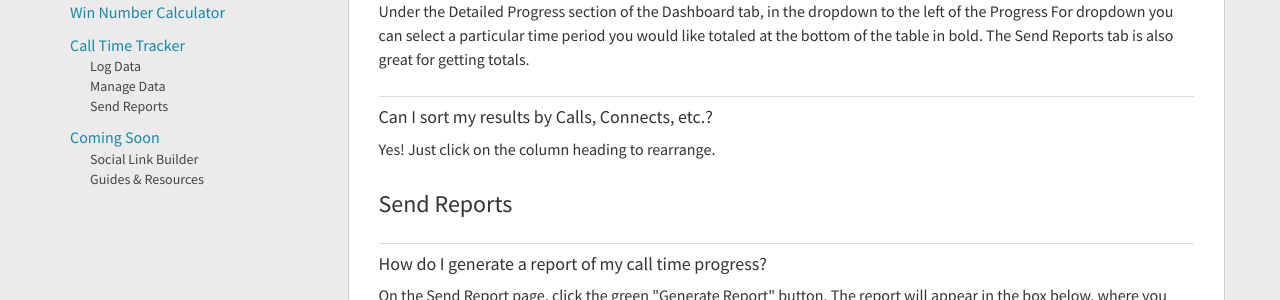
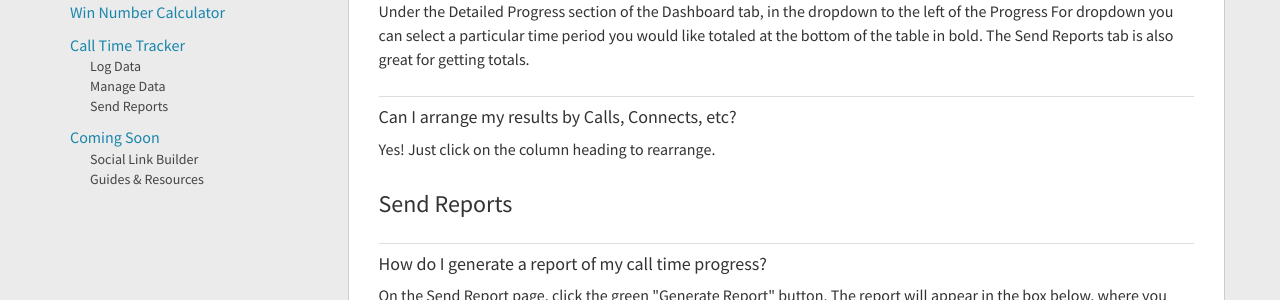
Before and after one commit to boldprogressives/pies-public-site, a Jekyll site: the page built from faq.html, in a window 1280 px wide and 900 px high, scrolled down 8439 px. Shown: the part 155-455 px from the top of the window. Built offline with Jekyll 4.4.1, drawn with Linux system fonts in a browser that asks for light colours.

Commit message:
fed it sort CTT Q
replace sort with arrange

```diff
--- a/faq.html
+++ b/faq.html
@@ -325,7 +325,7 @@ description:
 		<p>Under the Detailed Progress section of the Dashboard tab, in the dropdown to the left of the Progress For dropdown you can select a particular time period you would like totaled at the bottom of the table in bold. The Send Reports tab is also great for getting totals.
 		</p>
 
-		<h4>Can I sort my results by Calls, Connects, etc.?</h4>
+		<h4>Can I arrange my results by Calls, Connects, etc?</h4>
 		<p>Yes! Just click on the column heading to rearrange.</p>
 
 		<h3 id="send_reports">Send Reports</h3>
```
